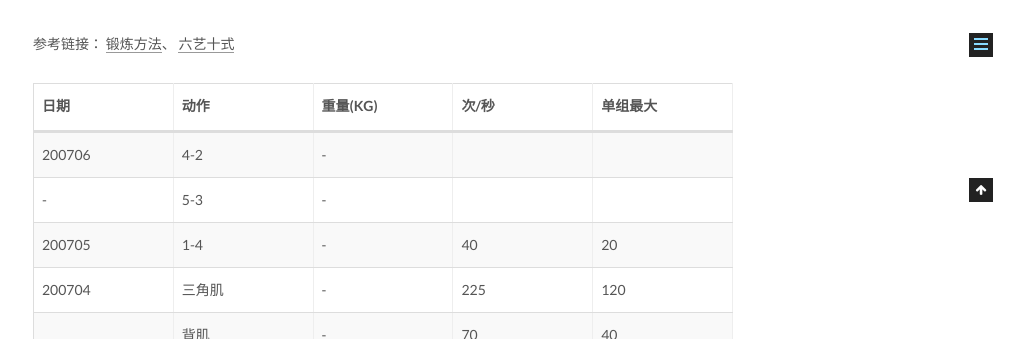
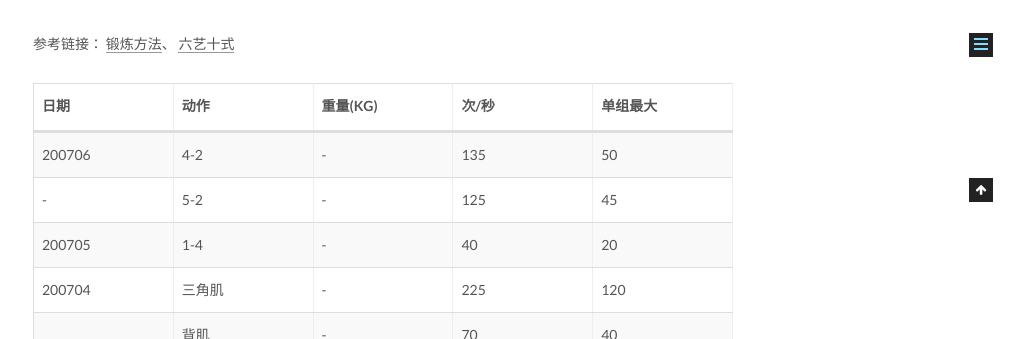
Before and after one commit to CodeHunter2006/CodeHunter2006.github.io, a Jekyll site: the page built from _posts/2020-06-01-Fitness_Record.md, in a window 1280 px wide. Shown: the part 798-1137 px from the top of the page, without its empty margins (257-1280 px from the left). Built offline with Jekyll 4.4.1, drawn with Linux system fonts in a browser that asks for light colours.

Commit message:
[doc]: add contents.

```diff
--- a/_posts/2020-06-01-Fitness_Record.md
+++ b/_posts/2020-06-01-Fitness_Record.md
@@ -14,8 +14,8 @@ tags: Healthy
 
 | 日期   | 动作     | 重量(KG) | 次/秒 | 单组最大 |
 | ------ | -------- | -------- | ----- | -------- |
-| 200706 | 4-2      | -        |       |          |
-| -      | 5-3      | -        |       |          |
+| 200706 | 4-2      | -        | 135   | 50       |
+| -      | 5-2      | -        | 125   | 45       |
 | 200705 | 1-4      | -        | 40    | 20       |
 | 200704 | 三角肌   | -        | 225   | 120      |
 |        | 背肌     | -        | 70    | 40       |
```
